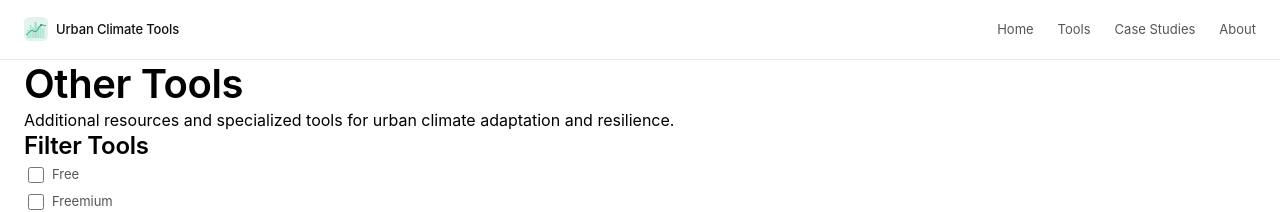
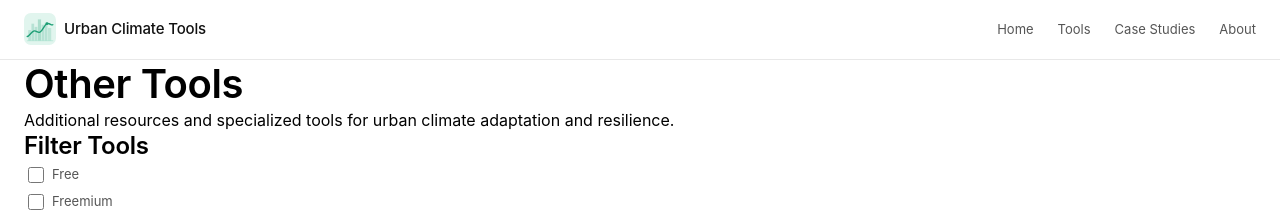
Before and after one commit to mk-ws-git/Urban-Climate-Tools, a Jekyll site: the page built from categories/other.md, in a window 1280 px wide. Shown: the top 212 px of the page. Built offline with Jekyll 4.4.1, drawn with Linux system fonts in a browser that asks for light colours.

Commit message:
Larger nav logo/title, darker+larger categories heading

```diff
--- a/assets/css/components.css
+++ b/assets/css/components.css
@@ -73,13 +73,13 @@
 }
 
 .nav__logo {
-  width: 24px;
-  height: 24px;
+  width: 32px;
+  height: 32px;
   flex-shrink: 0;
 }
 
 .nav__title {
-  font-size: var(--text-sm);
+  font-size: var(--text-base);
   font-weight: var(--weight-medium);
   color: var(--color-text-primary);
   letter-spacing: var(--tracking-tight);
@@ -700,9 +700,9 @@
 }
 
 .categories__title {
-  font-size: var(--text-2xl);
+  font-size: var(--text-3xl);
   font-weight: var(--weight-medium);
-  color: var(--color-text-primary);
+  color: var(--color-teal-800);
   margin-bottom: var(--space-4);
 }
 
```
